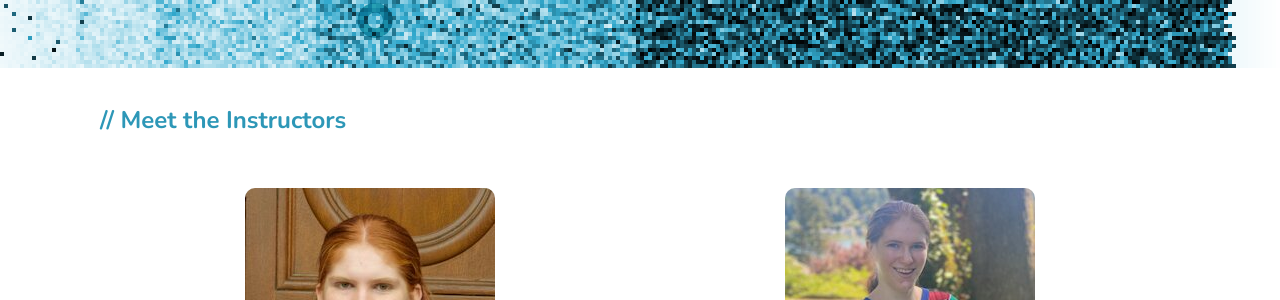
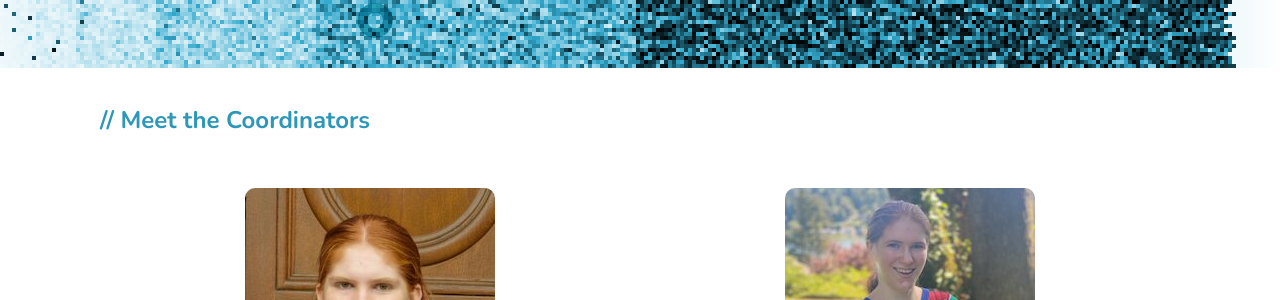
Before and after one commit to bit-by-bit-coding/bxb-website, a Jekyll site: the page built from about.html, in a window 1280 px wide and 900 px high. Shown: the part 297-597 px from the top of the window. Built offline with Jekyll 4.4.1, drawn with Linux system fonts in a browser that asks for light colours; nearby versions of some CDN libraries.

Commit message:
update "meet the instructors" heading

```diff
--- a/about.html
+++ b/about.html
@@ -8,7 +8,7 @@ style: about.css
 ---
 <!--Meet the Instructors-->
 <div class="section">
-    <h2>Meet the Instructors</h2><br>
+    <h2>Meet the Coordinators</h2><br>
     <div class="instructors-container">
         <span class="instructors-item">
             <img src="imgs/SydneySquare.jpg"><br>
```
